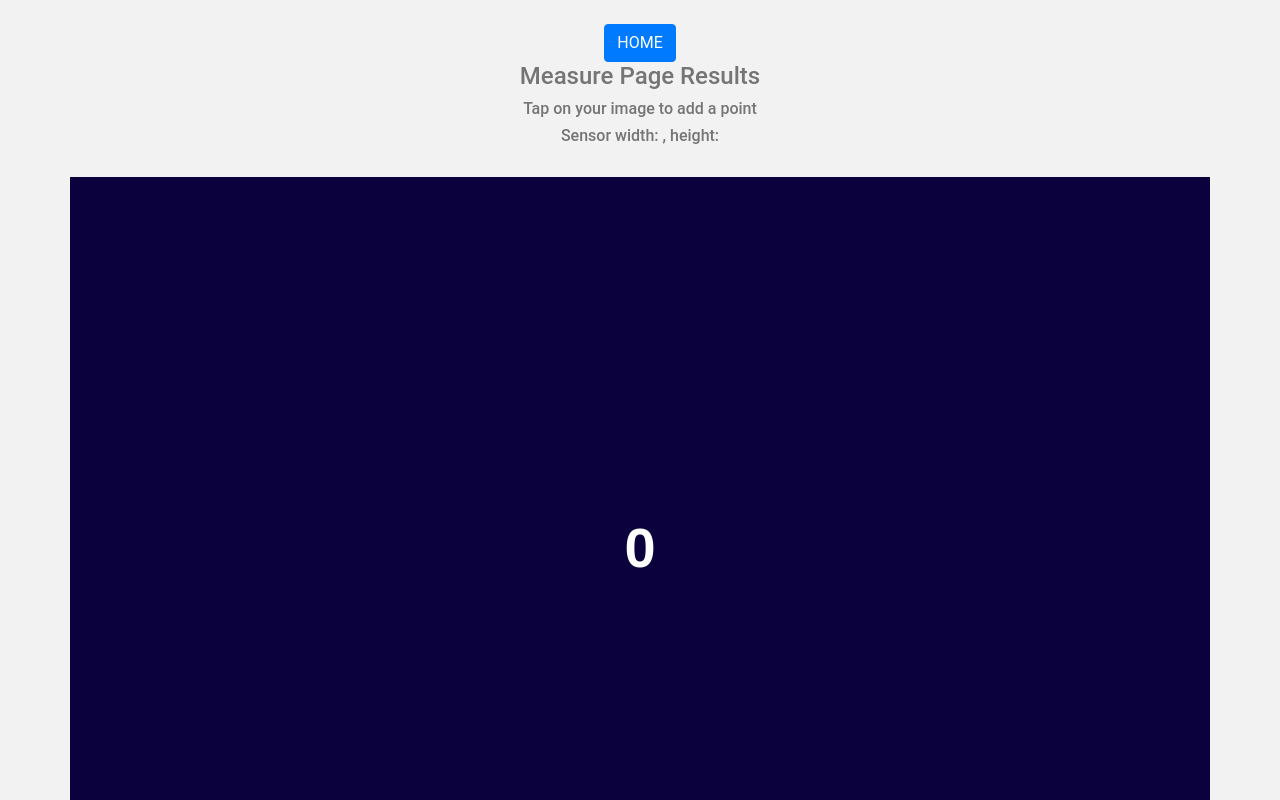
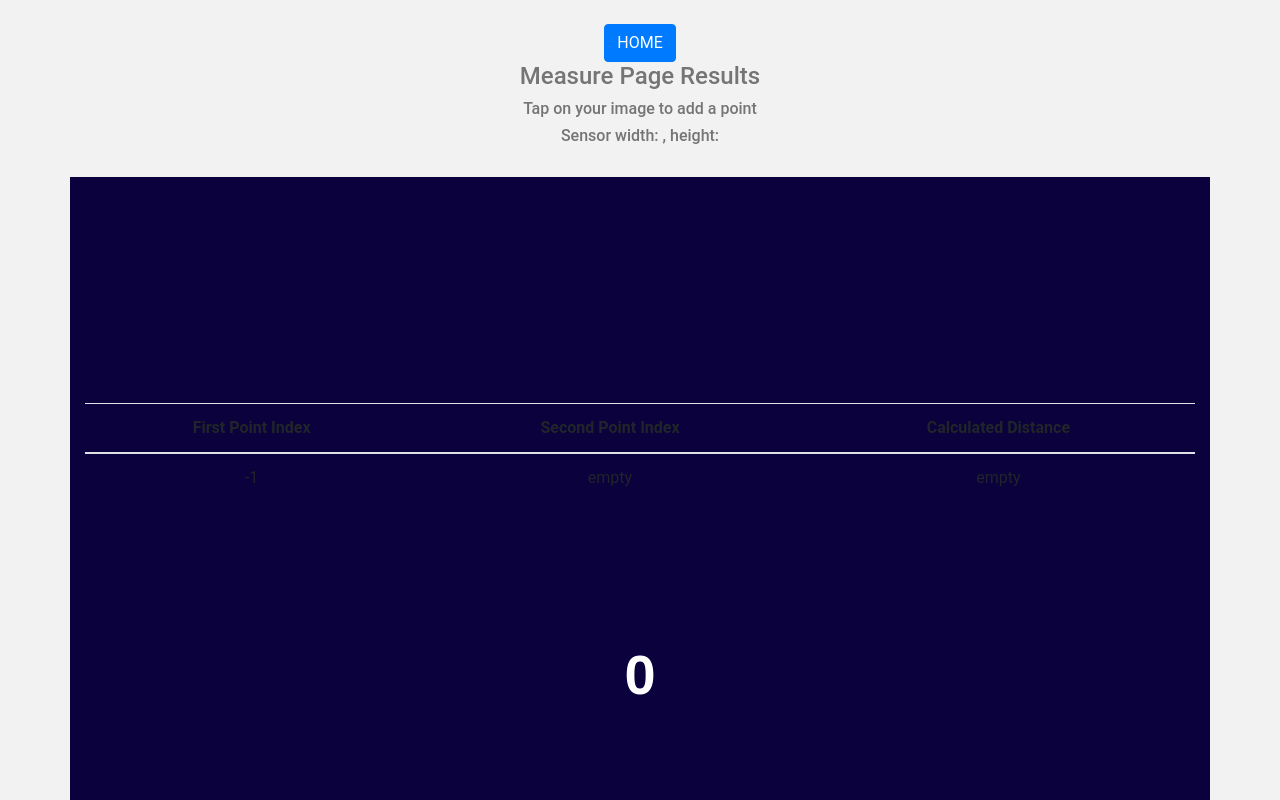
Before and after one commit to EarthEye/earth-eye-react, a React (Create React App) app in the folder eartheye/: page /measuredcalc in a window 1280 px wide. Shown: the top 800 px of the page. Built offline with nearby package versions, Linux system fonts and the light colour scheme.

Commit message:
moved points and state variables from MeasureCom to imageStore

```diff
--- a/eartheye/src/MeasureCom.js
+++ b/eartheye/src/MeasureCom.js
@@ -1,6 +1,10 @@
 import React, { Component } from "react";
 import { observer } from "mobx-react";
 import EXIF from "exif-js";
+
+// Components
+
+import Table from "./Table";
 
 // Stores
 
@@ -9,7 +13,6 @@ import imageStore from "./stores/imageStore";
 class MeasureCom extends Component {
   constructor(props) {
     super(props);
-
     this.setGSD = this.setGSD.bind(this);
   }
 
@@ -35,19 +38,20 @@ class MeasureCom extends Component {
   }
 
   _onMouseMove(e) {
-    this.setState({ x: e.nativeEvent.offsetX, y: e.nativeEvent.offsetY });
+    imageStore.state.x = e.nativeEvent.offsetX;
+    imageStore.state.y = e.nativeEvent.offsetY;
   }
 
   setGSD(GSD) {
-    this.setState({ gsd: GSD.toString() });
+    imageStore.state.gsd = GSD.toString();
   }
 
   setImg_w(img_w) {
-    this.setState({ img_w: img_w / 4 });
+    imageStore.state.img_w = img_w / 4;
   }
 
   setImg_h(img_h) {
-    this.setState({ img_h: img_h / 4 });
+    imageStore.state.img_h = img_h / 4;
   }
 
   getExif(e) {
@@ -98,6 +102,7 @@ class MeasureCom extends Component {
             id="img1"
           />
         </div>
+        <Table />
         {<h1>{imageStore.state.gsd}</h1>}
         <h1>
           Mouse coordinates: {x} {y}
--- /dev/null
+++ b/eartheye/src/Table.js
@@ -0,0 +1,27 @@
+import React, { Component } from "react";
+
+import TableRow from "./TableRow";
+
+class Table extends Component {
+  render() {
+    // const tableRows = this.props.books.map(book => (
+    //   <BookRow key={book.id} book={book} />
+    // ));
+    return (
+      <table className="mt-3 table">
+        <thead>
+          <tr>
+            <th>First Point Index</th>
+            <th>Second Point Index</th>
+            <th>Calculated Distance</th>
+          </tr>
+        </thead>
+        <tbody>
+          <TableRow />
+        </tbody>
+      </table>
+    );
+  }
+}
+
+export default Table;
--- /dev/null
+++ b/eartheye/src/TableRow.js
@@ -0,0 +1,21 @@
+import React, { Component } from "react";
+import { Link } from "react-router-dom";
+import { observer } from "../node_modules/mobx-react";
+
+// stores
+
+import imageStore from "./stores/imageStore";
+
+class TableRow extends Component {
+  render() {
+    return (
+      <tr>
+        <td>{imageStore.points.indexOf()}</td>
+        <td>empty</td>
+        <td>empty</td>
+      </tr>
+    );
+  }
+}
+
+export default observer(TableRow);
--- a/eartheye/src/stores/imageStore.js
+++ b/eartheye/src/stores/imageStore.js
@@ -8,6 +8,7 @@ class ImageStore {
     this.width = null;
     this.height = null;
     this.state = { x: 0, y: 0, gsd: 0, img_w: 0, img_h: 0 };
+    this.points = [];
   }
 
   addPhotoToList(file) {
@@ -32,7 +33,8 @@ decorate(ImageStore, {
   image2: observable,
   width: observable,
   height: observable,
-  state: observable
+  state: observable,
+  points: observable
 });
 
 export default new ImageStore();
```
